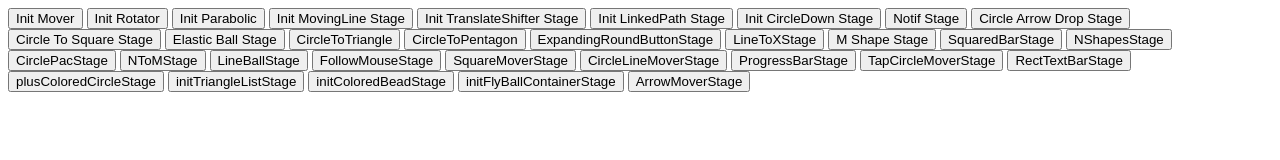
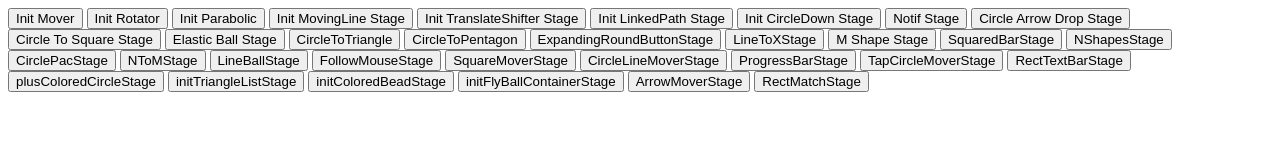
Before and after one commit to Anwesh43/some-js-ui-experiments, a plain HTML site: page index.html in a window 1280 px wide. Drawn offline with Linux system fonts and the light colour scheme.

Commit message:
adding RectMatchStage in index.html file

```diff
--- a/index.html
+++ b/index.html
@@ -31,6 +31,7 @@
 <button id="initColoredBeadStage" onclick = "initColoredBeadStage()">initColoredBeadStage</button>
 <button id="initFlyBallContainerStage" onclick = "initFlyBallContainerStage()">initFlyBallContainerStage</button>
 <button id="initArrowMoverStage" onclick = "initArrowMoverStage()">ArrowMoverStage</button>
+<button id="rectMatchStage" onclick = "initRectMatchStage()">RectMatchStage</button>
 <script src="TouchDownBallMover.js">
 </script>
 <script src="DimensionController.js">
@@ -97,4 +98,6 @@
 </script>
 <script src="ArrowMoverStage.js">
 </script>
+<script src="RectMatchStage.js">
+</script>
 </body>
```
